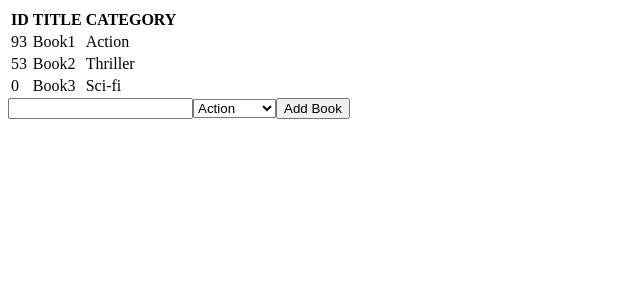
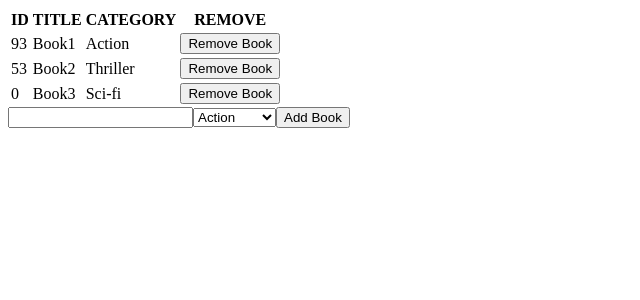
Before and after one commit to kubilaycaglayan/bookstore, a React (Create React App) app: page / in a window 1280 px wide. Shown: the top 300 px of the page, without its empty margins (0-640 px from the left). Built offline with nearby package versions, Linux system fonts and the light colour scheme.

Commit message:
Add remove book event handler

```diff
--- a/src/components/Book.js
+++ b/src/components/Book.js
@@ -15,6 +15,9 @@ const Book = ({ book }) => {
       <td>
         {category}
       </td>
+      <td>
+        <button type='button'>Remove Book</button>
+      </td>
     </tr>
   );
 };
--- a/src/containers/BooksList.js
+++ b/src/containers/BooksList.js
@@ -2,13 +2,18 @@ import React from 'react';
 import { connect } from 'react-redux';
 import PropTypes from 'prop-types';
 import Book from '../components/Book';
+import { removeBook } from '../actions';
 
 const mapStateToProps = state => ({
   books: state.books,
 });
 
+const mapDispatchToProps = dispatch => ({
+  handleRemoveBook: book => dispatch(removeBook(book))
+});
+
 const BooksList = props => {
-  const { books } = props;
+  const { books, handleRemoveBook } = props;
 
   return (
     <table>
@@ -17,11 +22,12 @@ const BooksList = props => {
           <th>ID</th>
           <th>TITLE</th>
           <th>CATEGORY</th>
+          <th>REMOVE</th>
         </tr>
       </thead>
       <tbody>
         {
-          books.map(book => <Book key={book.id} book={book} />)
+          books.map(book => <Book key={book.id} book={book} handleRemoveBook={handleRemoveBook} />)
         }
       </tbody>
     </table>
@@ -30,9 +36,10 @@ const BooksList = props => {
 
 BooksList.propTypes = {
   books: PropTypes.arrayOf(PropTypes.object).isRequired,
+  handleRemoveBook: PropTypes.func.isRequired,
 };
 
 export default connect(
   mapStateToProps,
-  null,
+  mapDispatchToProps,
 )(BooksList);
```
